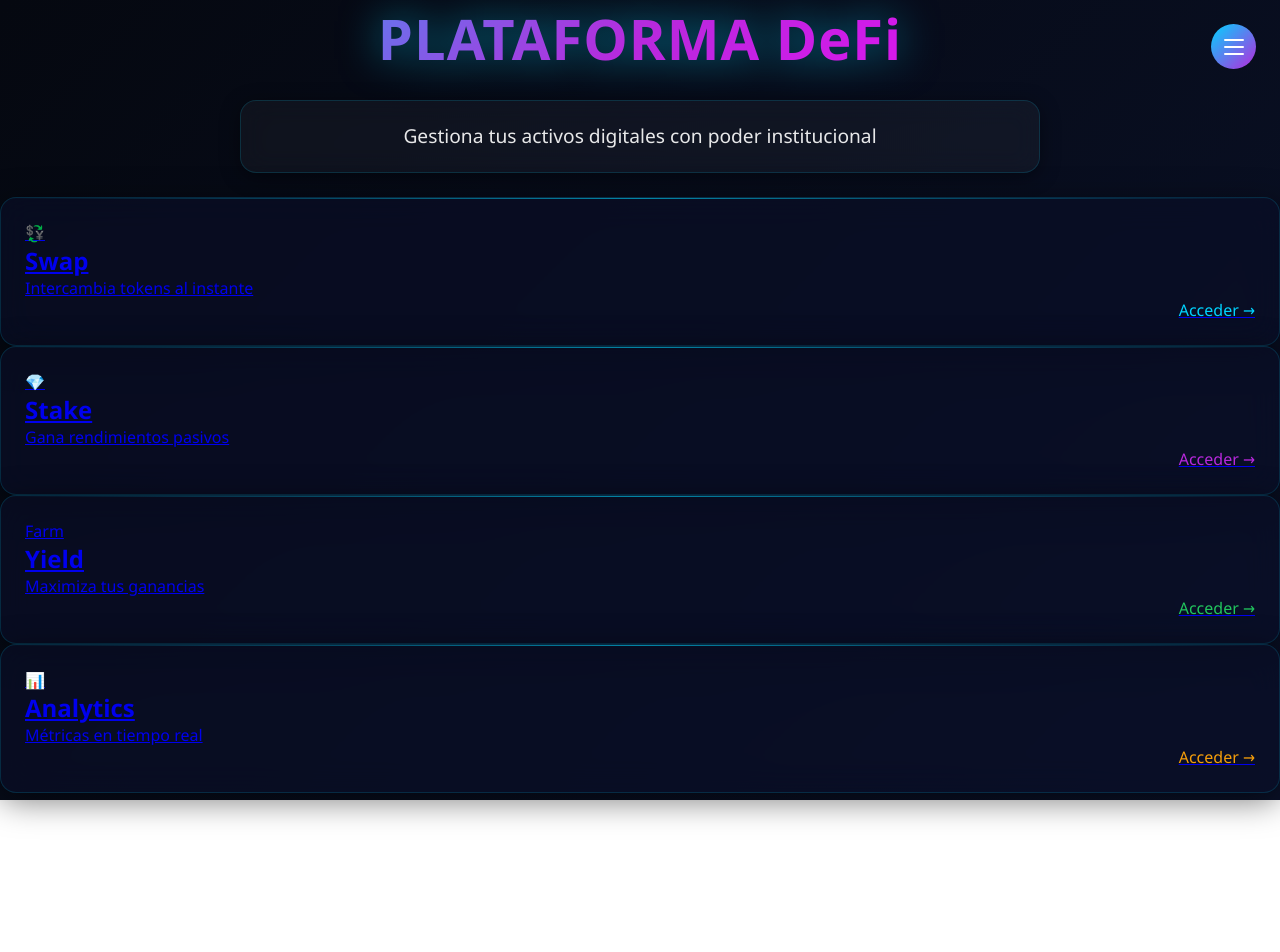
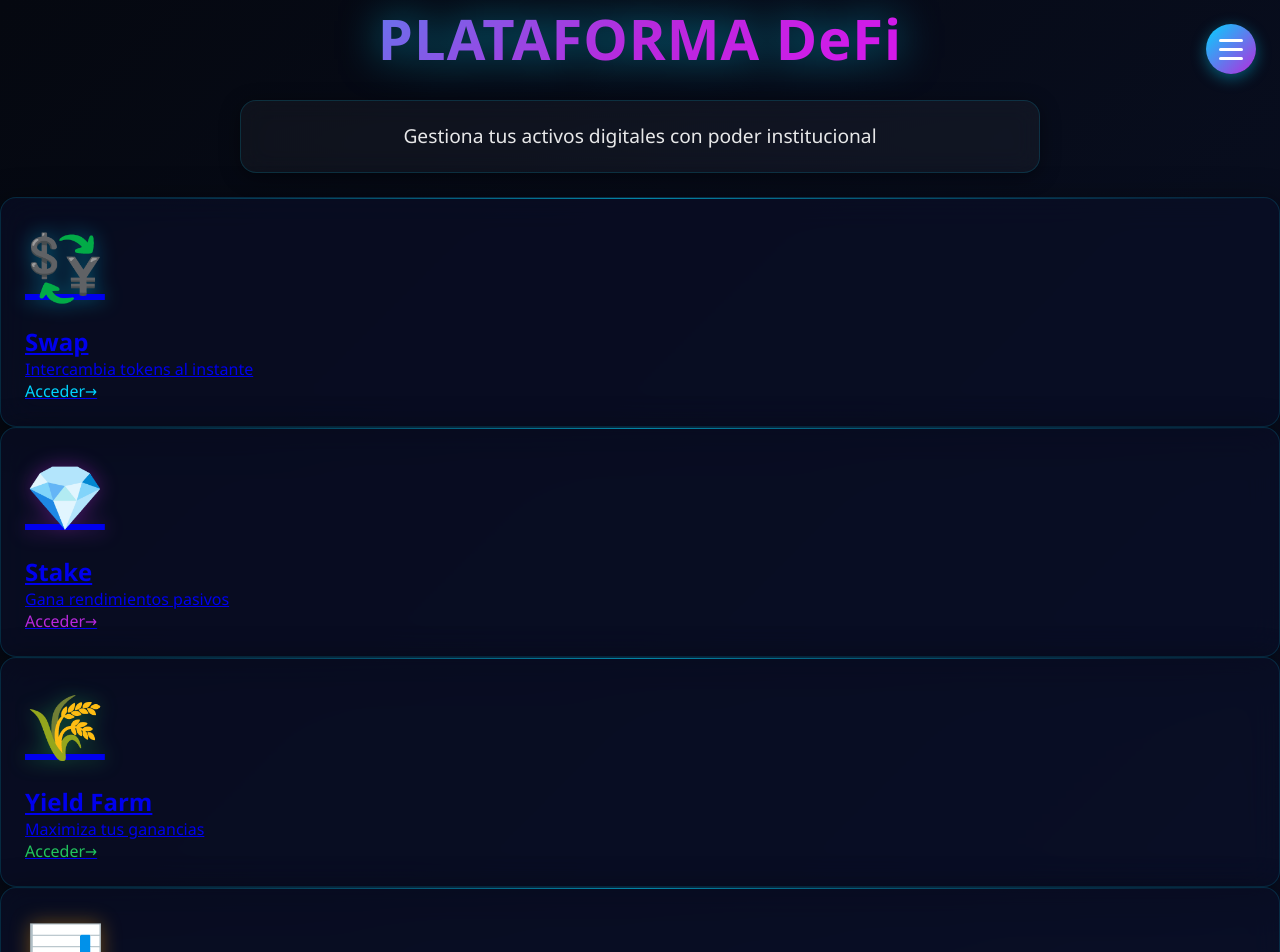
Before and after one commit to gonzalezalain862-web3/Primarch-System, a Next.js app: page /defi in a window 1280 px wide. Shown: the top 952 px of the page. Before the commit the page ends 800 px from the top, so only its background shows below. Built offline with nearby package versions, Linux system fonts and the light colour scheme; no server answers; what thirdweb would draw is missing.

Commit message:
fix: DeFi Hub mejorado con tarjetas funcionales y estilo cyber

```diff
--- a/src/app/defi/page.tsx
+++ b/src/app/defi/page.tsx
@@ -7,22 +7,83 @@ export default function DeFiHub() {
   const [menuOpen, setMenuOpen] = useState(false);
 
   const sections = [
-    { id: "swap", title: "Swap 💱", desc: "Intercambia tokens al instante", color: "#00d4ff" },
-    { id: "stake", title: "Stake 💎", desc: "Gana rendimientos pasivos", color: "#b829dd" },
-    { id: "farm", title: "Yield Farm 🌾", desc: "Maximiza tus ganancias", color: "#22c55e" },
-    { id: "analytics", title: "Analytics 📊", desc: "Métricas en tiempo real", color: "#f59e0b" },
+    {
+      id: "swap",
+      icon: "💱",
+      title: "Swap",
+      desc: "Intercambia tokens al instante",
+      color: "#00d4ff",
+      gradient: "linear-gradient(135deg, #00d4ff, #0099cc)"
+    },
+    {
+      id: "stake",
+      icon: "💎",
+      title: "Stake",
+      desc: "Gana rendimientos pasivos",
+      color: "#b829dd",
+      gradient: "linear-gradient(135deg, #b829dd, #8b1fb3)"
+    },
+    {
+      id: "farm",
+      icon: "🌾",
+      title: "Yield Farm",
+      desc: "Maximiza tus ganancias",
+      color: "#22c55e",
+      gradient: "linear-gradient(135deg, #22c55e, #16a34a)"
+    },
+    {
+      id: "analytics",
+      icon: "📊",
+      title: "Analytics",
+      desc: "Métricas en tiempo real",
+      color: "#f59e0b",
+      gradient: "linear-gradient(135deg, #f59e0b, #d97706)"
+    },
   ];
 
   return (
     <div className="min-h-screen relative" style={{ background: "linear-gradient(135deg, #050810 0%, #0a1128 100%)" }}>
       {/* Menú Global */}
       <nav className="hamburger-menu" style={{ position: "fixed", top: "1.5rem", right: "1.5rem", zIndex: 1000 }}>
-        <button onClick={() => setMenuOpen(!menuOpen)} style={{ width: "45px", height: "45px", background: "linear-gradient(135deg, #00d4ff, #b829dd)", border: "none", borderRadius: "50%", display: "flex", flexDirection: "column", justifyContent: "center", alignItems: "center", gap: "5px", cursor: "pointer" }}>
-          <span style={{ width: "20px", height: "2px", background: "white", borderRadius: "2px" }}></span>
-          <span style={{ width: "20px", height: "2px", background: "white", borderRadius: "2px" }}></span>
-          <span style={{ width: "20px", height: "2px", background: "white", borderRadius: "2px" }}></span>
+        <button
+          onClick={() => setMenuOpen(!menuOpen)}
+          style={{
+            width: "50px",
+            height: "50px",
+            background: "linear-gradient(135deg, #00d4ff, #b829dd)",
+            border: "none",
+            borderRadius: "50%",
+            display: "flex",
+            flexDirection: "column",
+            justifyContent: "center",
+            alignItems: "center",
+            gap: "6px",
+            cursor: "pointer",
+            boxShadow: "0 4px 15px rgba(0, 212, 255, 0.4)"
+          }}
+        >
+          <span style={{ width: "24px", height: "3px", background: "white", borderRadius: "2px" }}></span>
+          <span style={{ width: "24px", height: "3px", background: "white", borderRadius: "2px" }}></span>
+          <span style={{ width: "24px", height: "3px", background: "white", borderRadius: "2px" }}></span>
         </button>
-        <div className="hamburger-dropdown" style={{ position: "absolute", top: "60px", right: "0", background: "rgba(10, 14, 39, 0.95)", backdropFilter: "blur(12px)", border: "1px solid rgba(0, 212, 255, 0.2)", borderRadius: "12px", padding: "0.8rem", minWidth: "220px", opacity: menuOpen ? 1 : 0, visibility: menuOpen ? "visible" : "hidden", transform: menuOpen ? "translateY(0)" : "translateY(-10px)", transition: "0.3s" }}>
+
+        {/* Dropdown Menu */}
+        <div className="hamburger-dropdown" style={{
+          position: "absolute",
+          top: "65px",
+          right: "0",
+          background: "rgba(10, 14, 39, 0.95)",
+          backdropFilter: "blur(12px)",
+          border: "1px solid rgba(0, 212, 255, 0.2)",
+          borderRadius: "12px",
+          padding: "0.8rem",
+          minWidth: "220px",
+          opacity: menuOpen ? 1 : 0,
+          visibility: menuOpen ? "visible" : "hidden",
+          transform: menuOpen ? "translateY(0)" : "translateY(-10px)",
+          transition: "0.3s",
+          boxShadow: "0 10px 30px rgba(0,0,0,0.6)"
+        }}>
           <Link href="/" style={{ display: "block", padding: "0.7rem 1rem", color: "white", textDecoration: "none", borderRadius: "8px", marginBottom: "0.4rem", background: "rgba(0, 212, 255, 0.08)" }}>🏠 Inicio</Link>
           <Link href="/defi" style={{ display: "block", padding: "0.7rem 1rem", color: "white", textDecoration: "none", borderRadius: "8px", marginBottom: "0.4rem", background: "rgba(0, 212, 255, 0.25)" }}>🚀 DeFi Hub</Link>
           <Link href="/pago" style={{ display: "block", padding: "0.7rem 1rem", color: "white", textDecoration: "none", borderRadius: "8px", marginBottom: "0.4rem", background: "rgba(0, 212, 255, 0.08)" }}>💳 Pagar</Link>
@@ -31,30 +92,120 @@ export default function DeFiHub() {
       </nav>
 
       <main className="px-4 py-20 max-w-5xl mx-auto relative z-10">
-        <h1 className="cyber-title text-4xl text-center mb-4">PLATAFORMA DeFi</h1>
-        <p className="cyber-subtitle mb-12">Gestiona tus activos digitales con poder institucional</p>
+        {/* Header */}
+        <div className="text-center mb-12">
+          <h1 className="cyber-title text-4xl md:text-5xl mb-4" style={{
+            background: "linear-gradient(135deg, #00d4ff, #b829dd, #ff00ff)",
+            WebkitBackgroundClip: "text",
+            WebkitTextFillColor: "transparent",
+            filter: "drop-shadow(0 0 20px rgba(0, 212, 255, 0.6))"
+          }}>
+            PLATAFORMA DeFi
+          </h1>
+          <p className="cyber-subtitle" style={{
+            background: "rgba(255, 255, 255, 0.05)",
+            backdropFilter: "blur(12px)",
+            border: "1px solid rgba(0, 212, 255, 0.15)",
+            borderRadius: "16px",
+            padding: "1.2rem 1.8rem"
+          }}>
+            Gestiona tus activos digitales con poder institucional
+          </p>
+        </div>
 
+        {/* Grid de Tarjetas */}
         <div className="grid grid-cols-1 md:grid-cols-2 gap-6">
           {sections.map((sec) => (
             <Link key={sec.id} href={`/defi/${sec.id}`}>
-              <div className="cyber-panel group" style={{ background: "rgba(10, 14, 39, 0.65)", border: `1px solid ${sec.color}44`, cursor: "pointer", transition: "all 0.3s", height: "100%" }}
+              <div
+                className="cyber-panel group"
+                style={{
+                  background: "rgba(10, 14, 39, 0.65)",
+                  backdropFilter: "blur(16px)",
+                  border: `2px solid ${sec.color}44`,
+                  borderRadius: "20px",
+                  padding: "2rem",
+                  cursor: "pointer",
+                  transition: "all 0.3s",
+                  height: "100%",
+                  position: "relative",
+                  overflow: "hidden"
+                }}
                 onMouseEnter={(e) => {
-                  (e.currentTarget as HTMLElement).style.borderColor = sec.color;
-                  (e.currentTarget as HTMLElement).style.boxShadow = `0 0 30px ${sec.color}33`;
-                  (e.currentTarget as HTMLElement).style.transform = "translateY(-5px)";
+                  const target = e.currentTarget as HTMLElement;
+                  target.style.borderColor = sec.color;
+                  target.style.boxShadow = `0 0 40px ${sec.color}44`;
+                  target.style.transform = "translateY(-8px)";
                 }}
                 onMouseLeave={(e) => {
-                  (e.currentTarget as HTMLElement).style.borderColor = `${sec.color}44`;
-                  (e.currentTarget as HTMLElement).style.boxShadow = "none";
-                  (e.currentTarget as HTMLElement).style.transform = "translateY(0)";
+                  const target = e.currentTarget as HTMLElement;
+                  target.style.borderColor = `${sec.color}44`;
+                  target.style.boxShadow = "none";
+                  target.style.transform = "translateY(0)";
                 }}
               >
-                <div className="text-4xl mb-4">{sec.title.split(" ")[1]}</div>
-                <h2 className="text-2xl font-bold mb-2 text-white">{sec.title.split(" ")[0]}</h2>
-                <p className="text-gray-400">{sec.desc}</p>
-                <div className="mt-4 text-right font-bold" style={{ color: sec.color }}>Acceder →</div>
+                {/* Icono Grande */}
+                <div style={{
+                  fontSize: "4rem",
+                  marginBottom: "1rem",
+                  filter: `drop-shadow(0 0 10px ${sec.color}66)`,
+                  transition: "transform 0.3s"
+                }}>
+                  {sec.icon}
+                </div>
+
+                {/* Título */}
+                <h2 className="text-3xl font-bold mb-2 text-white">{sec.title}</h2>
+
+                {/* Descripción */}
+                <p className="text-gray-400 mb-6">{sec.desc}</p>
+
+                {/* Botón Acceder */}
+                <div
+                  className="flex items-center gap-2 font-bold text-lg"
+                  style={{
+                    color: sec.color,
+                    transition: "transform 0.3s"
+                  }}
+                >
+                  <span>Acceder</span>
+                  <span style={{
+                    transition: "transform 0.3s"
+                  }}>→</span>
+                </div>
+
+                {/* Efecto de brillo en hover */}
+                <div style={{
+                  position: "absolute",
+                  top: 0,
+                  left: "-100%",
+                  width: "100%",
+                  height: "100%",
+                  background: `linear-gradient(90deg, transparent, ${sec.color}22, transparent)`,
+                  transition: "left 0.5s"
+                }} />
               </div>
             </Link>
+          ))}
+        </div>
+
+        {/* Stats adicionales */}
+        <div className="grid grid-cols-2 md:grid-cols-4 gap-4 mt-12">
+          {[
+            { label: "TVL", value: "$50M+", color: "#00d4ff" },
+            { label: "Usuarios", value: "10K+", color: "#b829dd" },
+            { label: "Pools", value: "15+", color: "#22c55e" },
+            { label: "Uptime", value: "99.9%", color: "#f59e0b" }
+          ].map((stat, i) => (
+            <div key={i} className="cyber-panel text-center" style={{
+              background: "rgba(10, 14, 39, 0.5)",
+              backdropFilter: "blur(10px)",
+              border: `1px solid ${stat.color}33`,
+              padding: "1rem"
+            }}>
+              <div className="text-2xl font-bold mb-1" style={{ color: stat.color }}>{stat.value}</div>
+              <div className="text-gray-400 text-sm">{stat.label}</div>
+            </div>
           ))}
         </div>
       </main>
```
